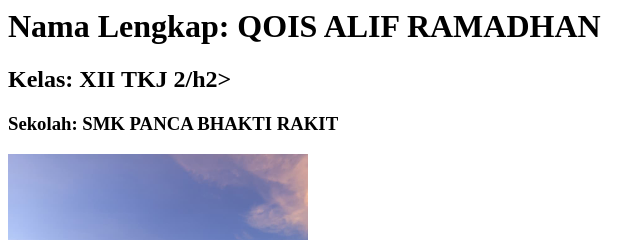
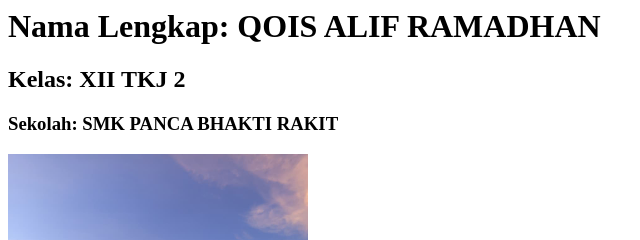
Before and after one commit to Qoisalifr/cloud-qois, a plain HTML site: page index.html in a window 1280 px wide. Shown: the top 240 px of the page, 0-640 px from the left. Drawn offline with Linux system fonts and the light colour scheme.

Commit message:
Update index.html

```diff
--- a/index.html
+++ b/index.html
@@ -7,7 +7,7 @@
 </head>
 <body>
 <h1>Nama Lengkap: QOIS ALIF RAMADHAN</h1>
-<h2>Kelas: XII TKJ 2/h2>
+<h2>Kelas: XII TKJ 2</h2>
 <h3>Sekolah: SMK PANCA BHAKTI RAKIT</h3>
   <img src="assets/qoisalifr.jpeg"alt="foto saya"width="300">
   <img src="assets/logo smk pabhara.png"alt="foto saya"width="200">
```
